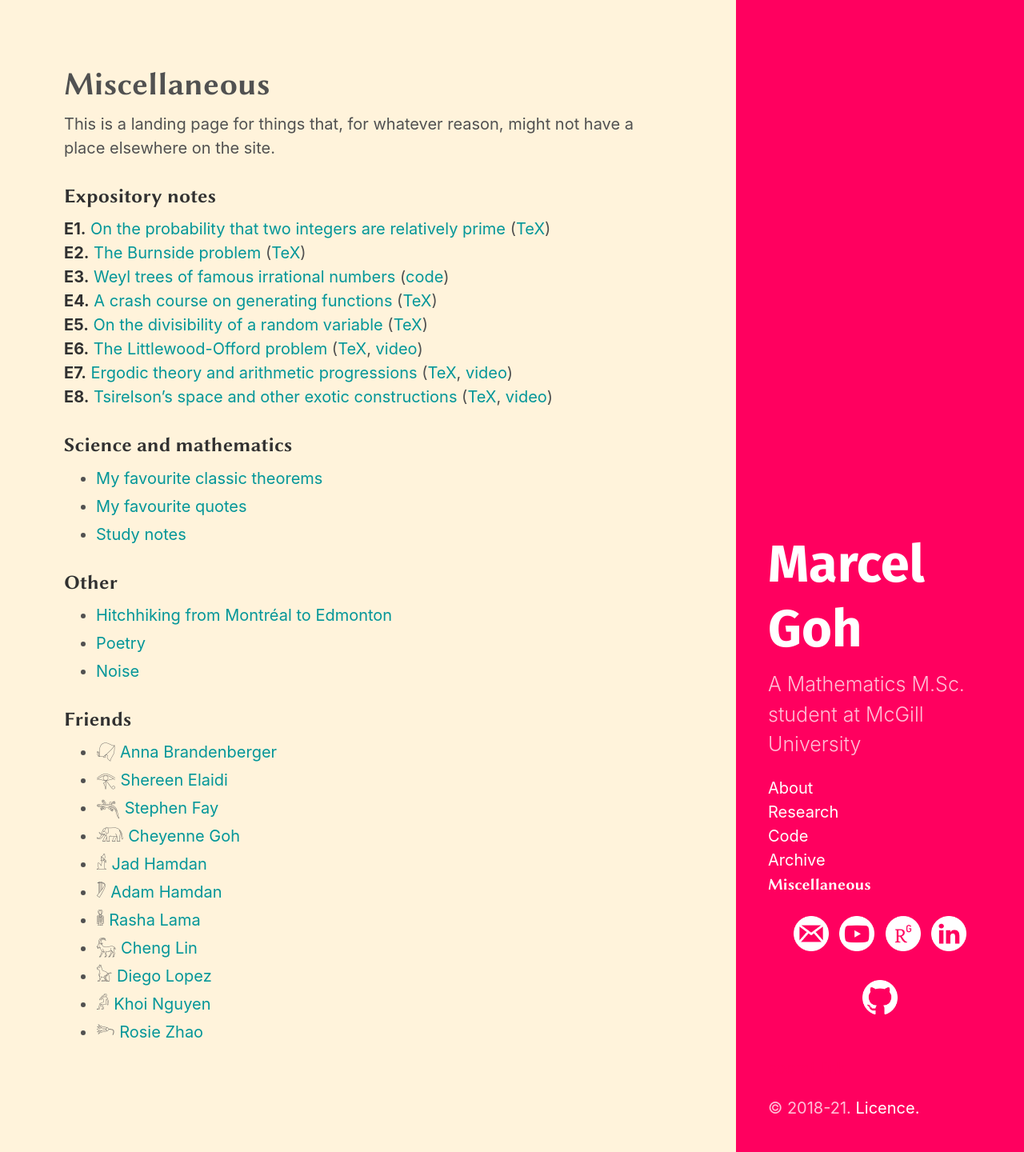
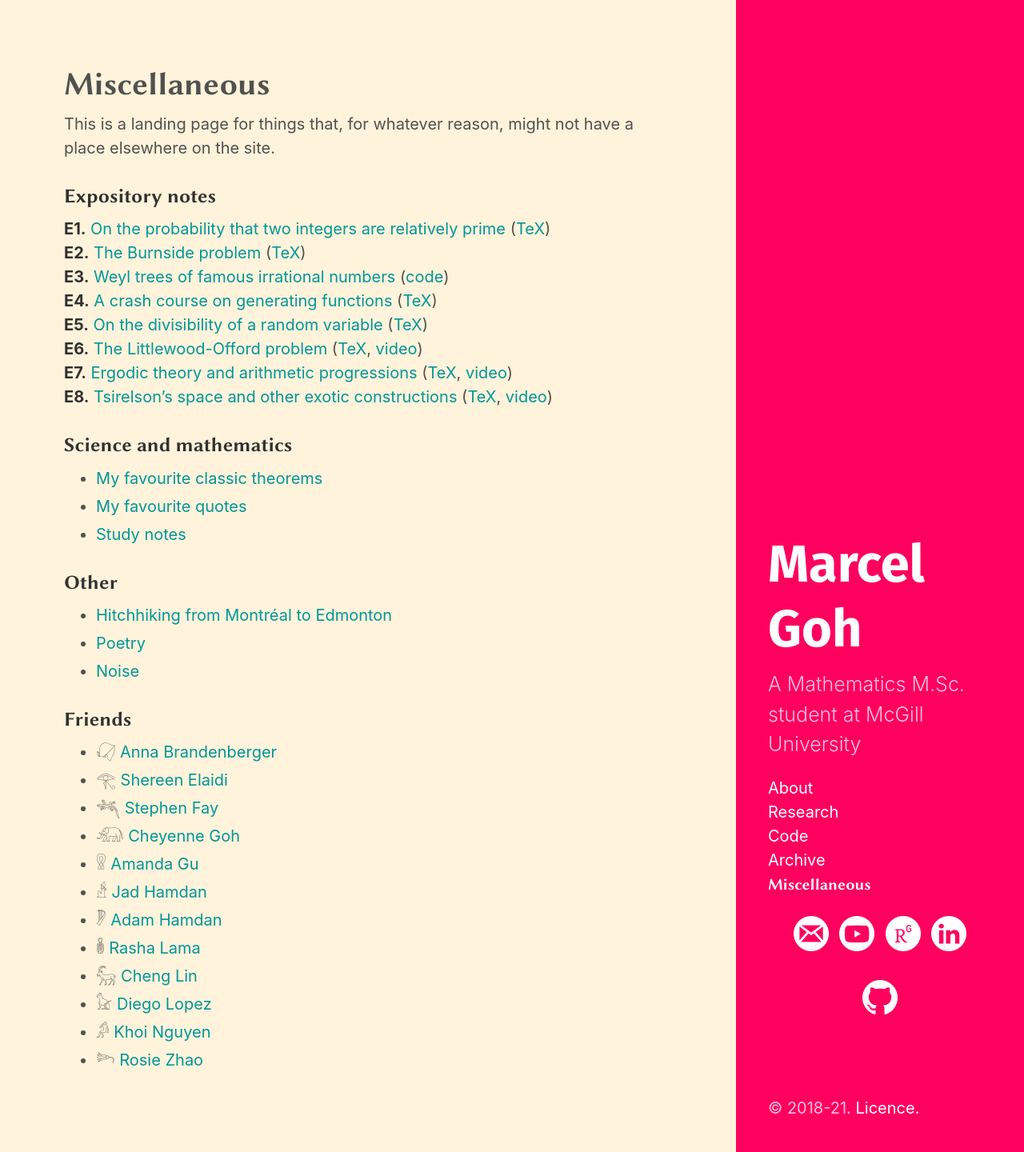
Before and after one commit to marcelgoh/marcelgoh.github.io, a Jekyll site: the page built from misc/index.md, in a window 1280 px wide. Shown: the whole page at 80% size. Built offline with Jekyll 4.4.1, drawn with Linux system fonts in a browser that asks for light colours; some web fonts are replaced; a script that is not in the unit is left out.

Commit message:
Added manderz

```diff
--- a/home/index.html
+++ b/home/index.html
@@ -159,6 +159,7 @@ body {
     &#77952; <a href="https://shereenelaidi.github.io/">Shereen Elaidi</a>
     &#78216; <a href="https://stephenfay.xyz">Stephen Fay</a>
     &#78064; <a href="https://cheyennegoh.github.io">Cheyenne Goh</a>
+    &#78704; <a href="https://amandagu.github.io">Amanda Gu</a>
     &#78818; <a href="http://adamhamdan.ca/">Adam Hamdan</a>
     &#77874; <a href="https://jadhamdan.github.io/">Jad Hamdan</a>
     &#78217; <a href="https://www-cs-faculty.stanford.edu/~knuth/news.html">Donald Knuth</a>
--- a/misc/index.md
+++ b/misc/index.md
@@ -37,6 +37,7 @@ __E8.__ [Tsirelson's space and other exotic constructions]({{ site.baseurl }}/mi
 + &#77952; [Shereen Elaidi](https://shereenelaidi.github.io/)
 + &#78216; [Stephen Fay](https://stephenfay.xyz)
 + &#78064; [Cheyenne Goh](https://cheyennegoh.github.io/)
++ &#78704; [Amanda Gu](https://amandagu.github.io/)
 + &#77874; [Jad Hamdan](https://jadhamdan.github.io/)
 + &#78818; [Adam Hamdan](http://adamhamdan.ca/)
 + &#78764; [Rasha Lama](https://rashalama.com)
```
Also changed, not shown: Gemfile.lock, 2 other files.
